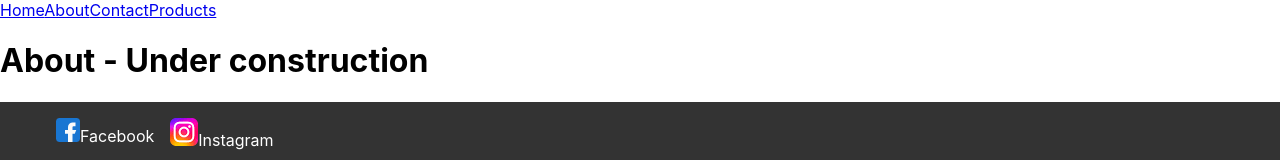
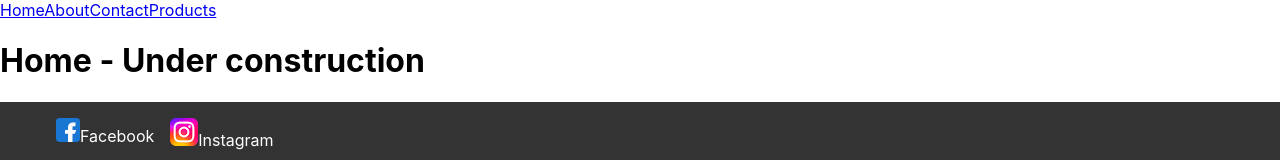
Before and after one commit to Henrik-Ehde/eblue, a React (Create React App) app: page / in a window 1280 px wide. Shown: the top 160 px of the page. Built offline with nearby package versions, Linux system fonts and the light colour scheme; the HTML template or start-up script is replaced by a standard one.

Commit message:
Correcting a typo in HomePage.js

```diff
--- a/src/Pages/HomePage.js
+++ b/src/Pages/HomePage.js
@@ -4,7 +4,7 @@ import Footer from "../Components/Footer";
 export default function About() {
     return <>
         <Navbar />
-        <h1>About - Under construction</h1>
+        <h1>Home - Under construction</h1>
         <Footer />
 
     </>
```
